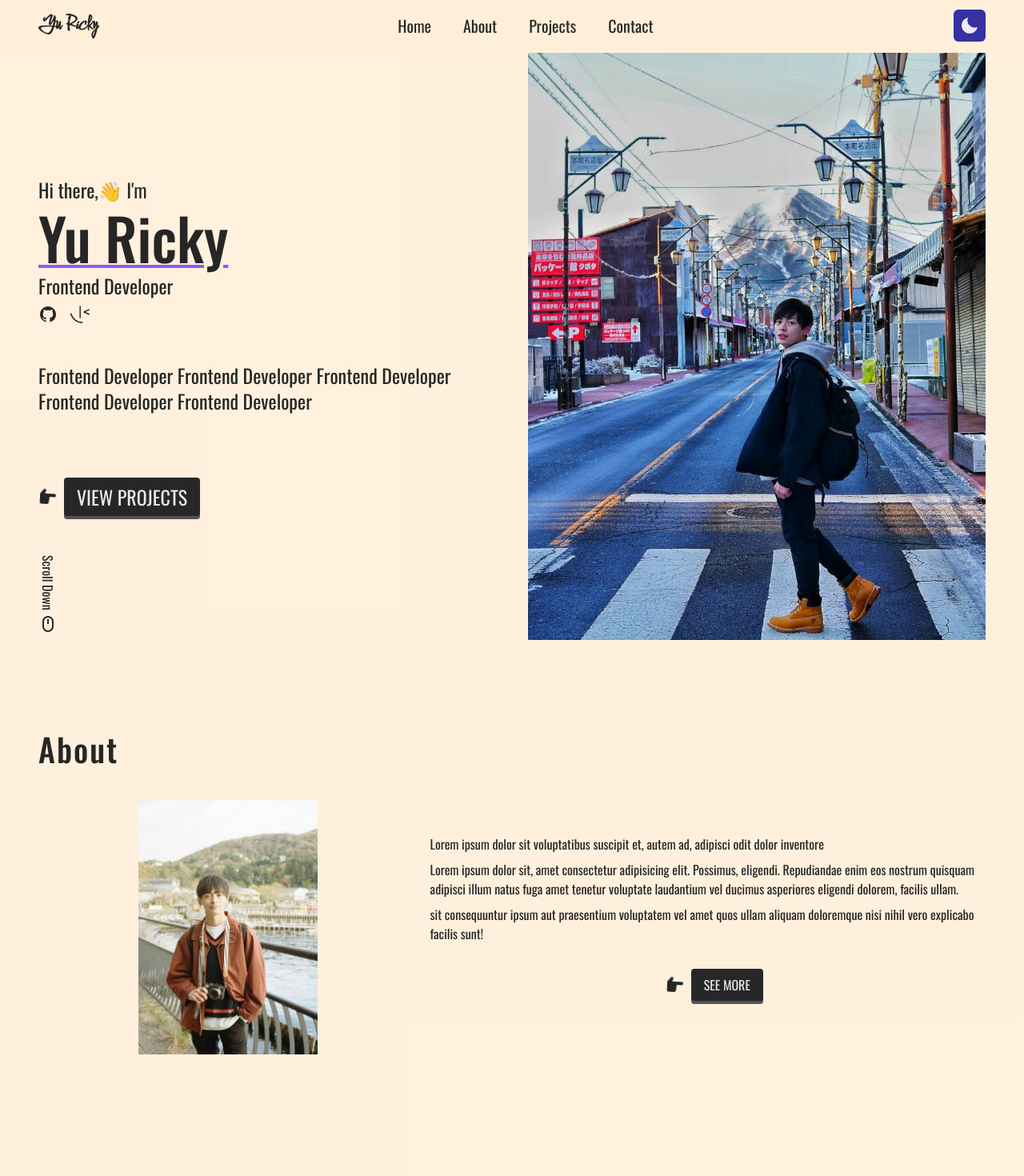
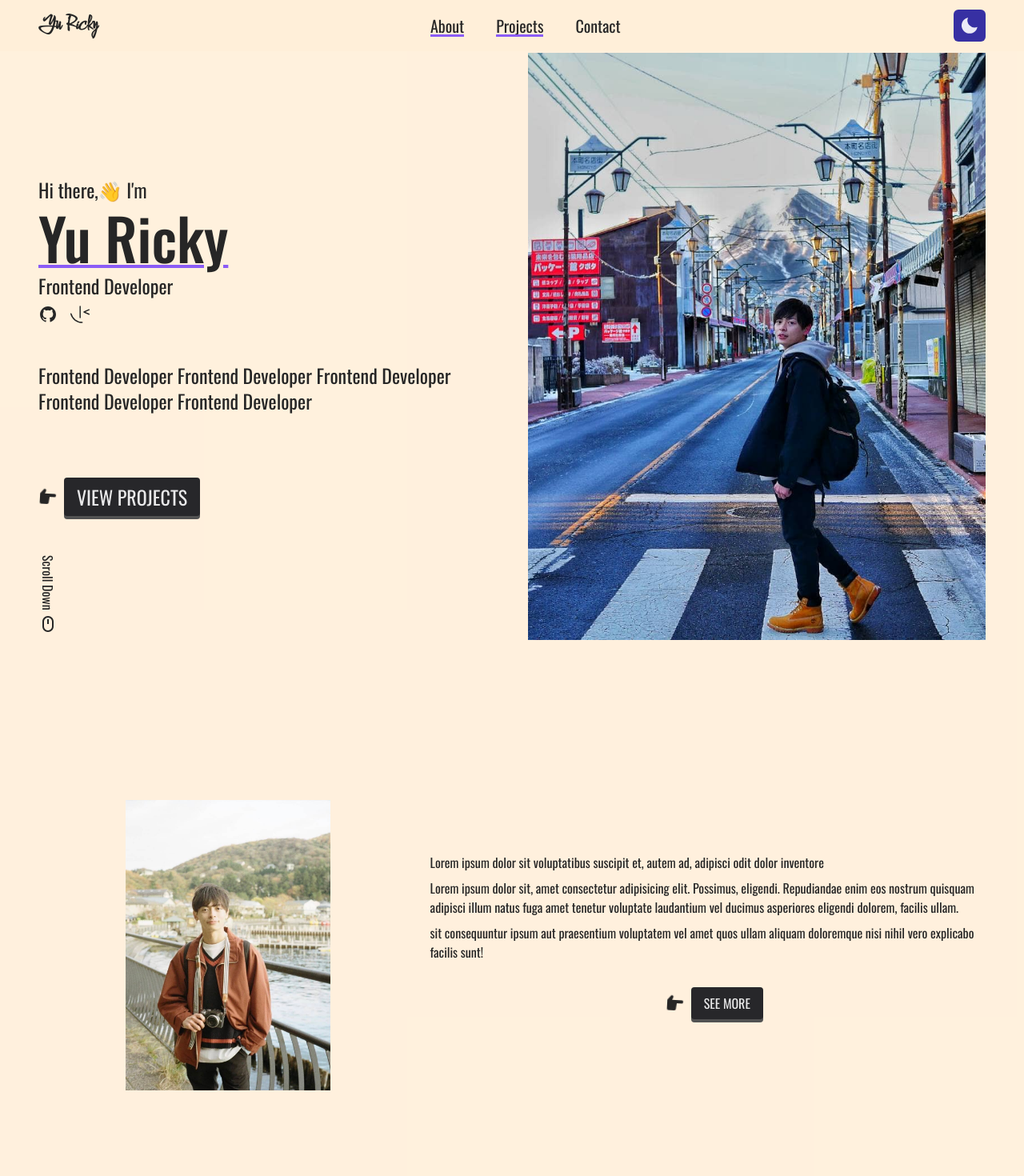
Before and after one commit to yuRicky09/my-portfolio, a Vue app: page / in a window 1280 px wide. Shown: the top 1470 px of the page at 80% size. Built offline with nearby package versions, Linux system fonts and the light colour scheme.

Commit message:
新增section-title飛入動畫與nav-link hover動畫

```diff
--- a/src/components/TheNavigation.vue
+++ b/src/components/TheNavigation.vue
@@ -12,16 +12,15 @@
     <nav class="hidden md:block">
       <ul class="flex items-center gap-10 text-xl">
         <li>
-          <router-link to="#">Home</router-link>
+          <router-link to="#" class="router-link">About</router-link>
         </li>
         <li>
-          <router-link to="#">About</router-link>
+          <router-link to="#" class="router-link">Projects</router-link>
         </li>
         <li>
-          <router-link to="#">Projects</router-link>
-        </li>
-        <li>
-          <router-link to="#">Contact</router-link>
+          <router-link :to="{ name: 'Contact' }" class="router-link"
+            >Contact</router-link
+          >
         </li>
       </ul>
     </nav>
@@ -80,9 +79,6 @@
       >
         <ul class="flex flex-col gap-5 text-center text-xl">
           <li>
-            <router-link :to="{ name: 'Home' }">Home</router-link>
-          </li>
-          <li>
             <router-link to="#">About</router-link>
           </li>
           <li>
--- /dev/null
+++ b/src/components/UI/SectionTitle.vue
@@ -0,0 +1,55 @@
+<template>
+  <h2 ref="trigger" class="my-6 font-semibold lg:my-10 2xl:my-14">
+    <span
+      v-for="(character, index) in characters"
+      :key="index"
+      class="invisible inline-block"
+      :class="[className]"
+    >
+      {{ character === " " ? "&nbsp;" : character }}
+    </span>
+  </h2>
+</template>
+
+<script setup>
+import { gsap } from "gsap";
+import { ScrollTrigger } from "gsap/ScrollTrigger";
+import { onMounted, onBeforeUnmount, ref } from "vue";
+
+gsap.registerPlugin(ScrollTrigger);
+
+const props = defineProps({
+  title: {
+    type: String,
+    required: true,
+  },
+  className: {
+    type: String,
+    required: true,
+  },
+});
+
+const characters = props.title.split("");
+
+let scrollTrigger;
+const trigger = ref(null);
+
+onMounted(() => {
+  const titleFadeInAnimation = gsap.from(`.${props.className}`, {
+    duration: 0.5,
+    x: -20,
+    stagger: 0.1,
+    autoAlpha: 0,
+    ease: "back.out(1.4)",
+  });
+
+  scrollTrigger = ScrollTrigger.create({
+    start: "top 75%",
+    trigger: trigger.value,
+    toggleActions: "restart none none reverse",
+    animation: titleFadeInAnimation,
+  });
+});
+
+onBeforeUnmount(() => scrollTrigger.kill());
+</script>
--- a/src/components/contact/ContactForm.vue
+++ b/src/components/contact/ContactForm.vue
@@ -1,7 +1,7 @@
 <template>
   <div>
     <div class="mb-8 flex flex-col">
-      <h2 class="section-title">Contact Me</h2>
+      <SectionTitle title="Contact Me" class-name="contact" />
       <p>
         Lorem, ipsum dolor sit amet consectetur adipisicing elit. Animi officia
         dolorem itaque.
@@ -32,6 +32,7 @@ import MailIcon from "@/assets/images/svg/bx-mail-send.svg";
 import BotIcon from "@/assets/images/svg/bxs-bot.svg";
 import MessageIcon from "@/assets/images/svg/bxs-message-dots.svg";
 import BaseInputText from "@/components/UI/BaseTextInput.vue";
+import SectionTitle from "@/components/UI/SectionTitle.vue";
 import { useForm } from "vee-validate";
 import { string as yupString, object as yupObject } from "yup";
 import { ref } from "vue";
--- a/src/components/home/AboutBrief.vue
+++ b/src/components/home/AboutBrief.vue
@@ -1,6 +1,6 @@
 <template>
   <section id="about" class="section">
-    <h2 class="section-title">About</h2>
+    <SectionTitle title="About" class-name="about" />
     <div
       class="grid grid-cols-1 items-center justify-items-center gap-4 md:grid-cols-[40%_60%]"
     >
@@ -8,7 +8,7 @@
         <img
           src="../../assets/images/about-brief.jpg"
           alt="About Me Image"
-          class="xs:w-44 w-36 sm:w-56"
+          class="xs:w-44 w-36 sm:w-56 xl:w-64"
         />
       </div>
       <div class="flex flex-col gap-2">
@@ -36,4 +36,5 @@
 
 <script setup>
 import SeeMoreLink from "@/components/home/SeeMoreLink.vue";
+import SectionTitle from "@/components/UI/SectionTitle.vue";
 </script>
--- a/src/components/projects/ProjectListItem.vue
+++ b/src/components/projects/ProjectListItem.vue
@@ -18,7 +18,7 @@
       </p>
 
       <div
-        class="absolute top-0 left-0 grid h-full w-full translate-y-full place-items-center bg-black/50 backdrop-blur-[2px] transition-transform group-hover:translate-y-0"
+        class="absolute top-0 left-0 grid h-full w-full translate-y-full place-items-center bg-black/50 backdrop-blur-[2px] transition-transform duration-1000 group-hover:translate-y-0 group-hover:duration-200"
       >
         <div
           class="flex items-center justify-center bg-orange-50 p-6 text-xl uppercase dark:bg-zinc-800"
--- a/src/index.css
+++ b/src/index.css
@@ -35,10 +35,6 @@
     @apply mb-28;
   }
 
-  .section-title {
-    @apply my-6 lg:my-10;
-  }
-
   html.sr .load-hidden {
     @apply invisible;
   }
@@ -48,4 +44,12 @@
   .btn {
     @apply xs:py-2 xs:px-4 rounded bg-zinc-800 py-1  px-2 uppercase text-white/90  shadow-[0_4px_0_0_#525252] transition-all duration-300  hover:translate-y-[1px] hover:shadow-[0_3px_0_0_#525252]  active:translate-y-[4px] active:shadow-none dark:bg-orange-50 dark:text-neutral-800 dark:shadow-[0_4px_0_0_#fff7eddd] dark:hover:shadow-[0_3px_0_0_#fff7eddd] dark:active:shadow-none;
   }
+
+  .router-link {
+    @apply relative inline-block  before:absolute before:left-0 before:bottom-0 before:h-[3px] before:w-full  before:origin-right before:scale-x-0  before:bg-violet-500 before:transition-transform before:duration-200 hover:before:origin-left hover:before:translate-x-0  hover:before:scale-x-100;
+  }
 }
+
+.router-link-active {
+  @apply before:scale-100;
+}
--- a/src/views/Home.vue
+++ b/src/views/Home.vue
@@ -3,7 +3,7 @@
     <HeroImage />
     <AboutBrief />
     <section class="section flex flex-col">
-      <h2 class="section-title">Recent Project</h2>
+      <SectionTitle title="Recent Projects" class-name="projects" />
       <ProjectList />
       <SeeMoreLink class="lg:self-end">
         <router-link to="#" class="btn">See More</router-link>
@@ -21,4 +21,5 @@ import AboutBrief from "@/components/home/AboutBrief.vue";
 import ProjectList from "@/components/projects/ProjectList.vue";
 import ContactForm from "@/components/contact/ContactForm.vue";
 import SeeMoreLink from "@/components/home/SeeMoreLink.vue";
+import SectionTitle from "@/components/UI/SectionTitle.vue";
 </script>
```
